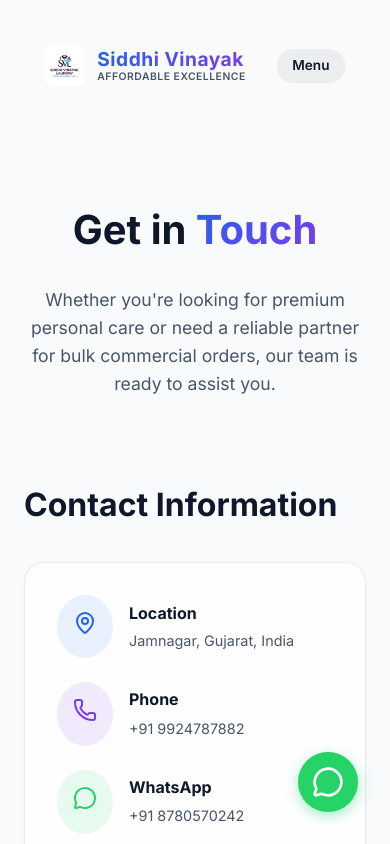
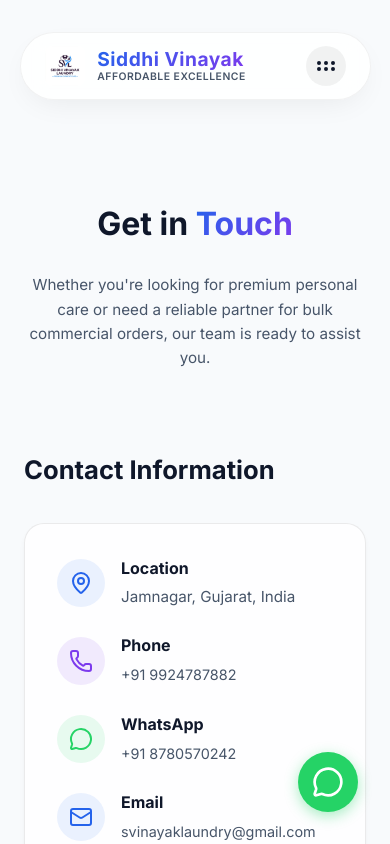
Before and after one commit to BhadraMohit09/Vinayak_Laundry, a React (Vite) app: page /contact in a window 390 px wide. Shown: the top 844 px of the page. Built offline with nearby package versions, Linux system fonts and the light colour scheme.

Commit message:
feat: Update Navbar and Contact components with improved styles and functionality

```diff
--- a/src/components/Navbar.jsx
+++ b/src/components/Navbar.jsx
@@ -1,6 +1,6 @@
 import React, { useState, useEffect } from 'react';
 import { Link, useLocation } from 'react-router-dom';
-import { Menu, X } from 'lucide-react';
+import { X, GripHorizontal } from 'lucide-react';
 
 const taglines = [
   "Premium Garment Care",
@@ -12,19 +12,9 @@ const taglines = [
 ];
 
 const Navbar = () => {
-  const [isScrolled, setIsScrolled] = useState(false);
   const [isMobileMenuOpen, setIsMobileMenuOpen] = useState(false);
   const [currentTagline, setCurrentTagline] = useState(taglines[0]);
   const location = useLocation();
-
-  // Handle Scroll
-  useEffect(() => {
-    const handleScroll = () => {
-      setIsScrolled(window.scrollY > 20);
-    };
-    window.addEventListener('scroll', handleScroll);
-    return () => window.removeEventListener('scroll', handleScroll);
-  }, []);
 
   // Handle Random Tagline on Route Change
   useEffect(() => {
@@ -45,26 +35,22 @@ const Navbar = () => {
   ];
 
   return (
-    <>
+    <div style={{ position: 'fixed', width: '100%', display: 'flex', justifyContent: 'center', zIndex: 1000, top: 0 }}>
       <nav style={{
-        position: 'fixed',
-        top: isScrolled ? '1rem' : '2rem',
-        left: '50%',
-        transform: 'translateX(-50%)',
+        marginTop: '2rem',
         width: '90%',
         maxWidth: '1200px',
-        zIndex: 1000,
-        transition: 'all 0.3s cubic-bezier(0.4, 0, 0.2, 1)',
         padding: '0.8rem 1.5rem',
-        borderRadius: '50px', // Persistent border radius fixes the "rectangle" glitch
-        border: isScrolled ? '1px solid rgba(0,0,0,0.05)' : '1px solid transparent',
-        background: isScrolled ? 'rgba(255, 255, 255, 0.85)' : 'transparent',
-        backdropFilter: isScrolled ? 'blur(12px)' : 'none',
-        WebkitBackdropFilter: isScrolled ? 'blur(12px)' : 'none',
-        boxShadow: isScrolled ? '0 10px 30px -10px rgba(0,0,0,0.08)' : 'none'
+        borderRadius: '50px',
+        border: '1px solid rgba(0,0,0,0.05)',
+        background: 'rgba(255, 255, 255, 0.85)',
+        backdropFilter: 'blur(12px)',
+        WebkitBackdropFilter: 'blur(12px)',
+        boxShadow: '0 10px 30px -10px rgba(0,0,0,0.08)',
+        position: 'relative'
       }}>
         <div style={{ display: 'flex', justifyContent: 'space-between', alignItems: 'center' }}>
-          <Link to="/" style={{ display: 'flex', alignItems: 'center', gap: '0.8rem' }}>
+          <Link to="/" style={{ display: 'flex', alignItems: 'center', gap: '0.8rem', textDecoration: 'none' }}>
             <img src="/assets/logo.png" alt="Siddhi Vinayak Laundry Logo" style={{ height: '40px', borderRadius: '8px' }} />
             <div style={{
               display: 'flex',
@@ -95,11 +81,12 @@ const Navbar = () => {
 
           {/* Desktop Nav */}
           <div className="desktop-nav">
-            <ul style={{ display: 'flex', gap: '2.5rem', listStyle: 'none', margin: 0, padding: 0 }}>
+            <ul style={{ display: 'flex', gap: '2rem', listStyle: 'none', margin: 0, padding: 0 }}>
               {navLinks.map((link) => (
                 <li key={link.name}>
                   <Link
                     to={link.path}
+                    className="nav-link"
                     style={{
                       color: location.pathname === link.path ? 'var(--accent-primary)' : 'var(--text-secondary)',
                       fontWeight: location.pathname === link.path ? '600' : '500',
@@ -121,77 +108,61 @@ const Navbar = () => {
           </div>
 
           {/* Mobile Nav Toggle */}
-          <div className="mobile-toggle" style={{ cursor: 'pointer' }} onClick={() => setIsMobileMenuOpen(true)}>
+          <div className="mobile-toggle" style={{ cursor: 'pointer' }} onClick={() => setIsMobileMenuOpen(!isMobileMenuOpen)}>
             <div style={{
               background: 'rgba(0,0,0,0.05)',
-              padding: '0.4rem 1rem',
-              borderRadius: '20px',
-              fontWeight: '600',
-              fontSize: '0.85rem',
-              color: 'var(--text-primary)'
+              padding: '0.5rem',
+              borderRadius: '50%',
+              display: 'flex',
+              alignItems: 'center',
+              justifyContent: 'center',
+              color: isMobileMenuOpen ? 'var(--accent-primary)' : 'var(--text-primary)',
+              transition: 'all 0.3s'
             }}>
-              Menu
+              {isMobileMenuOpen ? <X size={24} /> : <GripHorizontal size={24} />}
             </div>
           </div>
         </div>
-      </nav>
 
-      {/* Mobile Menu Overlay - Modernized */}
+        {/* Inline Mobile Dropdown */}
         {isMobileMenuOpen && (
           <div style={{
-          position: 'fixed',
-          top: 0,
-          left: 0,
-          right: 0,
-          bottom: 0,
-          background: 'rgba(255, 255, 255, 0.95)',
-          backdropFilter: 'blur(10px)',
-          WebkitBackdropFilter: 'blur(10px)',
-          zIndex: 1001,
+            marginTop: '1rem',
+            paddingTop: '1rem',
+            borderTop: '1px solid rgba(0,0,0,0.05)',
             display: 'flex',
             flexDirection: 'column',
-          padding: '2rem',
+            gap: '0.8rem',
             animation: 'fadeIn 0.2s ease-out'
-        }}>
-          <div style={{ display: 'flex', justifyContent: 'flex-end', marginBottom: '3rem' }}>
-            <div onClick={() => setIsMobileMenuOpen(false)} style={{ cursor: 'pointer', padding: '0.5rem', background: 'rgba(0,0,0,0.05)', borderRadius: '50%' }}>
-              <X size={28} color="var(--text-primary)" />
-            </div>
-          </div>
-
-          <ul style={{ display: 'flex', flexDirection: 'column', gap: '1rem', listStyle: 'none', padding: '0 1rem', width: '100%' }}>
+          }} className="mobile-toggle">
             {navLinks.map((link) => (
-              <li key={link.name}>
               <Link
+                key={link.name}
                 to={link.path}
+                onClick={() => setIsMobileMenuOpen(false)}
                 style={{
                   color: location.pathname === link.path ? 'var(--accent-primary)' : 'var(--text-secondary)',
                   fontWeight: location.pathname === link.path ? '700' : '500',
-                    fontSize: '1.2rem',
+                  fontSize: '1rem',
                   display: 'block',
-                    padding: '0.5rem 0',
-                    borderBottom: '1px solid rgba(0,0,0,0.05)',
-                    width: '100%',
-                    textAlign: 'left'
+                  padding: '0.5rem 0.5rem',
+                  textDecoration: 'none'
                 }}
               >
                 {link.name}
               </Link>
-              </li>
             ))}
-            <li style={{ marginTop: '1.5rem', width: '100%', padding: '0 1rem' }}>
-                <Link to="/contact" className="btn-primary" style={{ width: '100%', fontSize: '1rem', padding: '0.8rem' }}>
+            <Link
+              to="/contact"
+              className="btn-primary"
+              style={{ textAlign: 'center', marginTop: '0.5rem', marginBottom: '0.5rem' }}
+              onClick={() => setIsMobileMenuOpen(false)}
+            >
               Book Now
             </Link>
-            </li>
-          </ul>
-
-          <div style={{ marginTop: 'auto', textAlign: 'center', color: 'var(--text-secondary)', fontSize: '0.9rem' }}>
-            <p>Jamnagar, Gujarat</p>
-            <p>+91 9924787882</p>
-          </div>
           </div>
         )}
+      </nav>
 
       <style>{`
         @media (max-width: 768px) {
@@ -203,7 +174,7 @@ const Navbar = () => {
           .mobile-toggle { display: none !important; }
         }
       `}</style>
-    </>
+    </div>
   );
 };
 
--- a/src/index.css
+++ b/src/index.css
@@ -178,6 +178,30 @@ textarea.form-control {
   min-height: 150px;
 }
 
+/* Navbar Hover Effect */
+.nav-link {
+  position: relative;
+  text-decoration: none;
+}
+
+.nav-link::after {
+  content: '';
+  position: absolute;
+  width: 100%;
+  transform: scaleX(0);
+  height: 2px;
+  bottom: -4px;
+  left: 0;
+  background-color: var(--accent-primary);
+  transform-origin: bottom right;
+  transition: transform 0.25s ease-out;
+}
+
+.nav-link:hover::after {
+  transform: scaleX(1);
+  transform-origin: bottom left;
+}
+
 /* Mobile Responsiveness Overrides */
 @media (max-width: 768px) {
   .section {
@@ -185,10 +209,18 @@ textarea.form-control {
   }
 
   h1 {
-    font-size: 2.5rem !important;
+    font-size: 2rem !important;
   }
 
   h2 {
-    font-size: 2rem !important;
+    font-size: 1.6rem !important;
+  }
+
+  h3 {
+    font-size: 1.3rem !important;
+  }
+
+  p {
+    font-size: 0.95rem !important;
   }
 }
--- a/src/pages/Contact.jsx
+++ b/src/pages/Contact.jsx
@@ -40,7 +40,7 @@ const Contact = () => {
               <div className="glass-panel" style={{ padding: '2rem', marginBottom: '2rem' }}>
                 <ul style={{ listStyle: 'none', display: 'flex', flexDirection: 'column', gap: '1.5rem' }}>
                   <li style={{ display: 'flex', gap: '1rem', alignItems: 'center' }}>
-                    <div style={{ background: 'rgba(59, 130, 246, 0.1)', padding: '1rem', borderRadius: '50%', color: 'var(--accent-secondary)' }}>
+                    <div style={{ background: 'rgba(59, 130, 246, 0.1)', width: '48px', height: '48px', flexShrink: 0, display: 'flex', alignItems: 'center', justifyContent: 'center', borderRadius: '50%', color: 'var(--accent-secondary)' }}>
                       <MapPin size={24} />
                     </div>
                     <div>
@@ -49,7 +49,7 @@ const Contact = () => {
                     </div>
                   </li>
                   <li style={{ display: 'flex', gap: '1rem', alignItems: 'center' }}>
-                    <div style={{ background: 'rgba(124, 58, 237, 0.1)', padding: '1rem', borderRadius: '50%', color: 'var(--accent-primary)' }}>
+                    <div style={{ background: 'rgba(124, 58, 237, 0.1)', width: '48px', height: '48px', flexShrink: 0, display: 'flex', alignItems: 'center', justifyContent: 'center', borderRadius: '50%', color: 'var(--accent-primary)' }}>
                       <Phone size={24} />
                     </div>
                     <div>
@@ -58,7 +58,7 @@ const Contact = () => {
                     </div>
                   </li>
                   <li style={{ display: 'flex', gap: '1rem', alignItems: 'center' }}>
-                    <div style={{ background: 'rgba(37, 211, 102, 0.1)', padding: '1rem', borderRadius: '50%', color: '#25D366' }}>
+                    <div style={{ background: 'rgba(37, 211, 102, 0.1)', width: '48px', height: '48px', flexShrink: 0, display: 'flex', alignItems: 'center', justifyContent: 'center', borderRadius: '50%', color: '#25D366' }}>
                       <MessageCircle size={24} />
                     </div>
                     <div>
@@ -67,7 +67,7 @@ const Contact = () => {
                     </div>
                   </li>
                   <li style={{ display: 'flex', gap: '1rem', alignItems: 'center' }}>
-                    <div style={{ background: 'rgba(59, 130, 246, 0.1)', padding: '1rem', borderRadius: '50%', color: 'var(--accent-secondary)' }}>
+                    <div style={{ background: 'rgba(59, 130, 246, 0.1)', width: '48px', height: '48px', flexShrink: 0, display: 'flex', alignItems: 'center', justifyContent: 'center', borderRadius: '50%', color: 'var(--accent-secondary)' }}>
                       <Mail size={24} />
                     </div>
                     <div>
```
Lines whose indentation alone changed are shown as unchanged.
